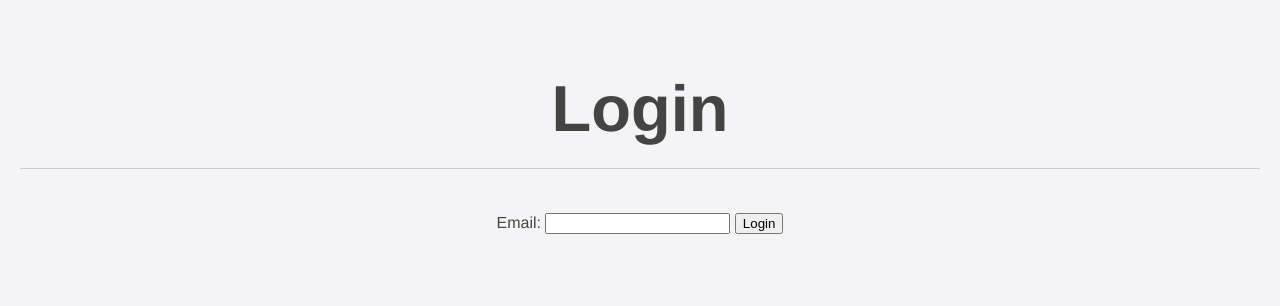
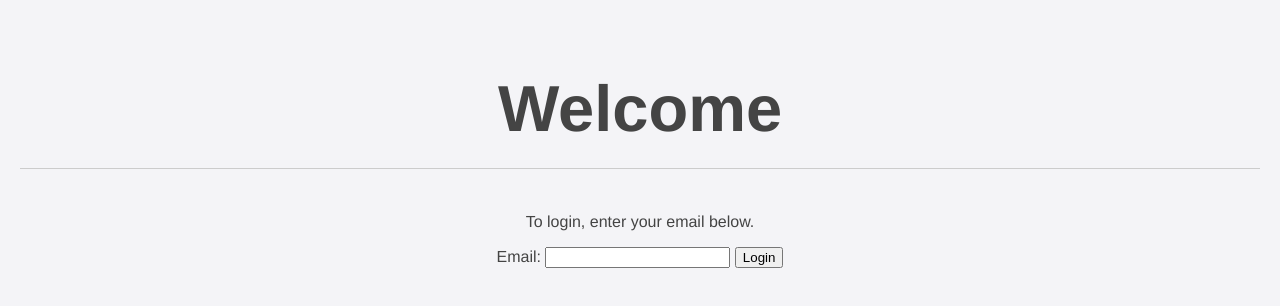
Before and after one commit to note-thingy/boxle-2, a website: page public/index.html in a window 1280 px wide. Drawn offline with nearby package versions, Linux system fonts and the light colour scheme; files that its build step writes are made by us from their sources.

```diff
--- a/app.js
+++ b/app.js
@@ -77,7 +77,7 @@
 });
 
 app.use(passwordless.sessionSupport());
-app.use("/accept", passwordless.acceptToken({ successRedirect: '/accepted'}),
+app.use("/accept", passwordless.acceptToken({ successRedirect: '/app'}),
   function(req,res){
     res.send("Accept failure")
 });
@@ -126,7 +126,7 @@
 
 app.get("/logout", passwordless.logout(),
   function(req,res){
-    res.redirect("/loggedout")
+    res.redirect("/?m=loggedout")
 });
 //END   PASSWORDLESS
 
--- a/public/login.html
+++ b/public/index.html
@@ -1,10 +1,13 @@
 <html>
   <head>
-    <title>Login</title>
+    <title>Welcome to Boxle.</title>
     <link rel="stylesheet" href="/main.css">
   </head>
   <body>
-    <h1>Login</h1>
+    <h1>Welcome</h1>
+    <p>
+      To login, enter your email below.
+    </p>
     <form action="/sendtoken" method="POST">
       Email:
       <input name="user" type="text">
```
Also changed, not shown: public/accepted.html (+1 -1 lines), public/old-index.jade (renamed from public/index.jade).
